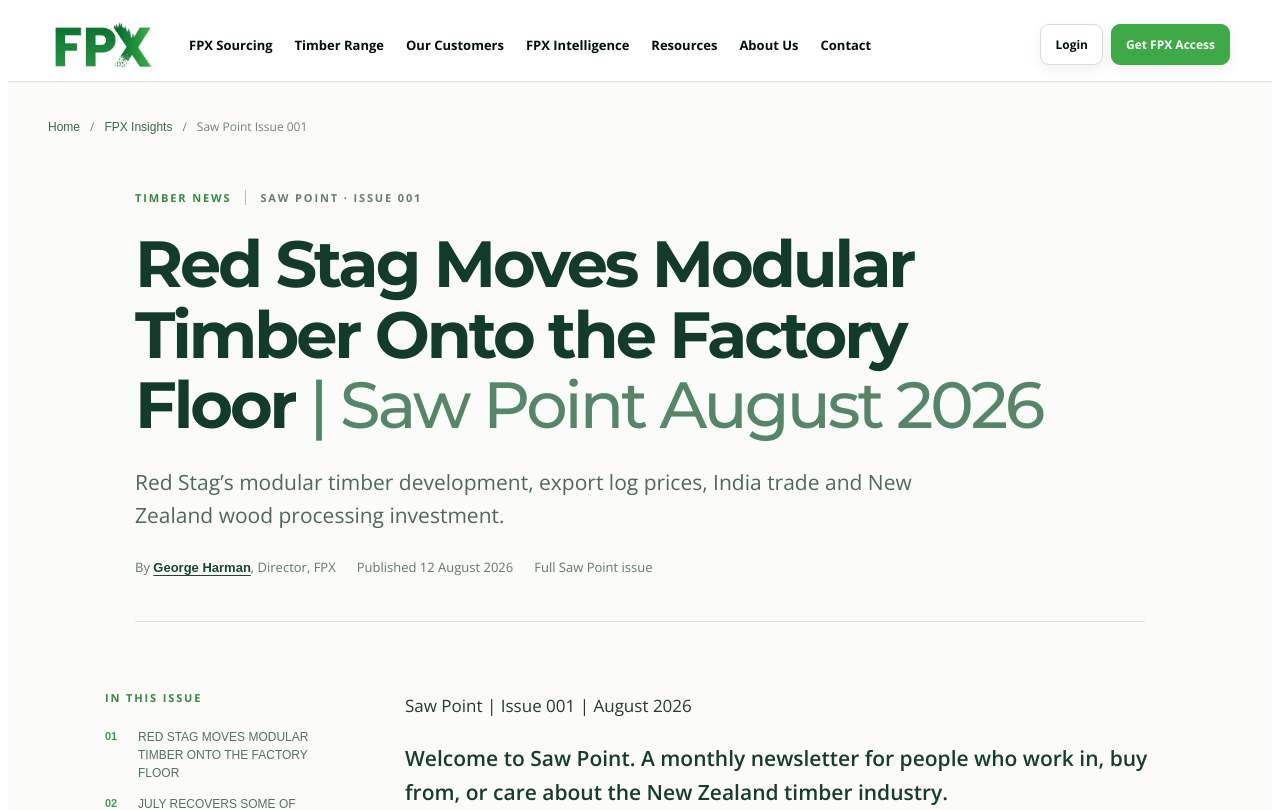
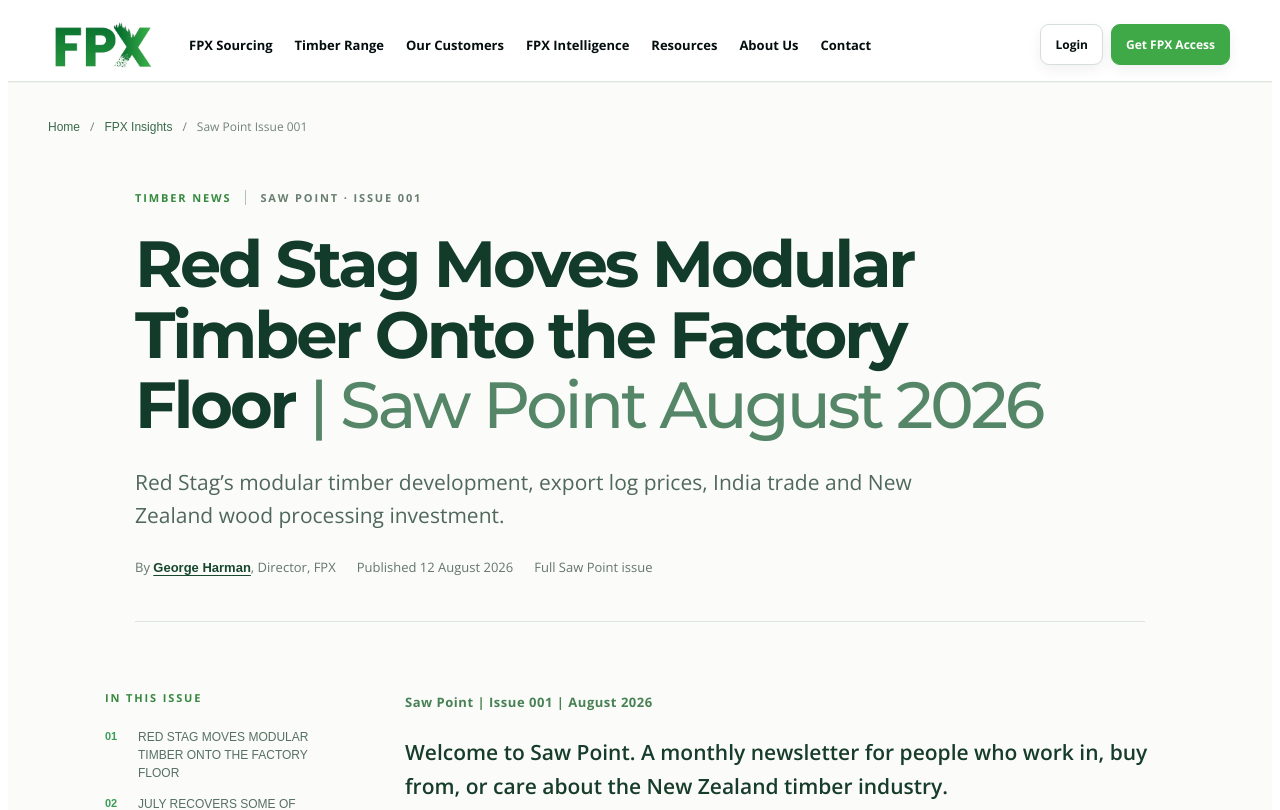
Before and after one commit to FPXTeam/fpx-website, a Next.js app: page /industry-insights/red-stag-modular-timber-saw-point-august-2026 in a window 1280 px wide. Shown: the top 810 px of the page. Built offline with nearby package versions, Linux system fonts and the light colour scheme.

Commit message:
Style original Saw Point issue heading

```diff
--- a/components/industry-news.css
+++ b/components/industry-news.css
@@ -63,6 +63,7 @@
 .spn-article{min-width:0}
 .spn-original{font-size:17px;color:#27392e;line-height:1.88}
 .spn-original p{font-size:inherit;line-height:inherit;color:inherit;margin:0 0 19px}
+.spn-issue-name{font-size:13px!important;font-weight:800;letter-spacing:.04em;color:#478154!important;margin:0 0 21px!important}
 .spn-original .spn-introduction{font-size:21px;font-weight:600;line-height:1.62;color:#173d2a;margin:0 0 25px}
 .spn-original blockquote{background:#eef4ed;border-left:3px solid #489e58;margin:0 0 50px;padding:23px 26px;font-size:17px;line-height:1.8;color:#334d3d;border-radius:0 12px 12px 0}
 .spn-section{padding:39px 0 36px;border-top:1px solid #dbe4da;scroll-margin-top:100px}
```
